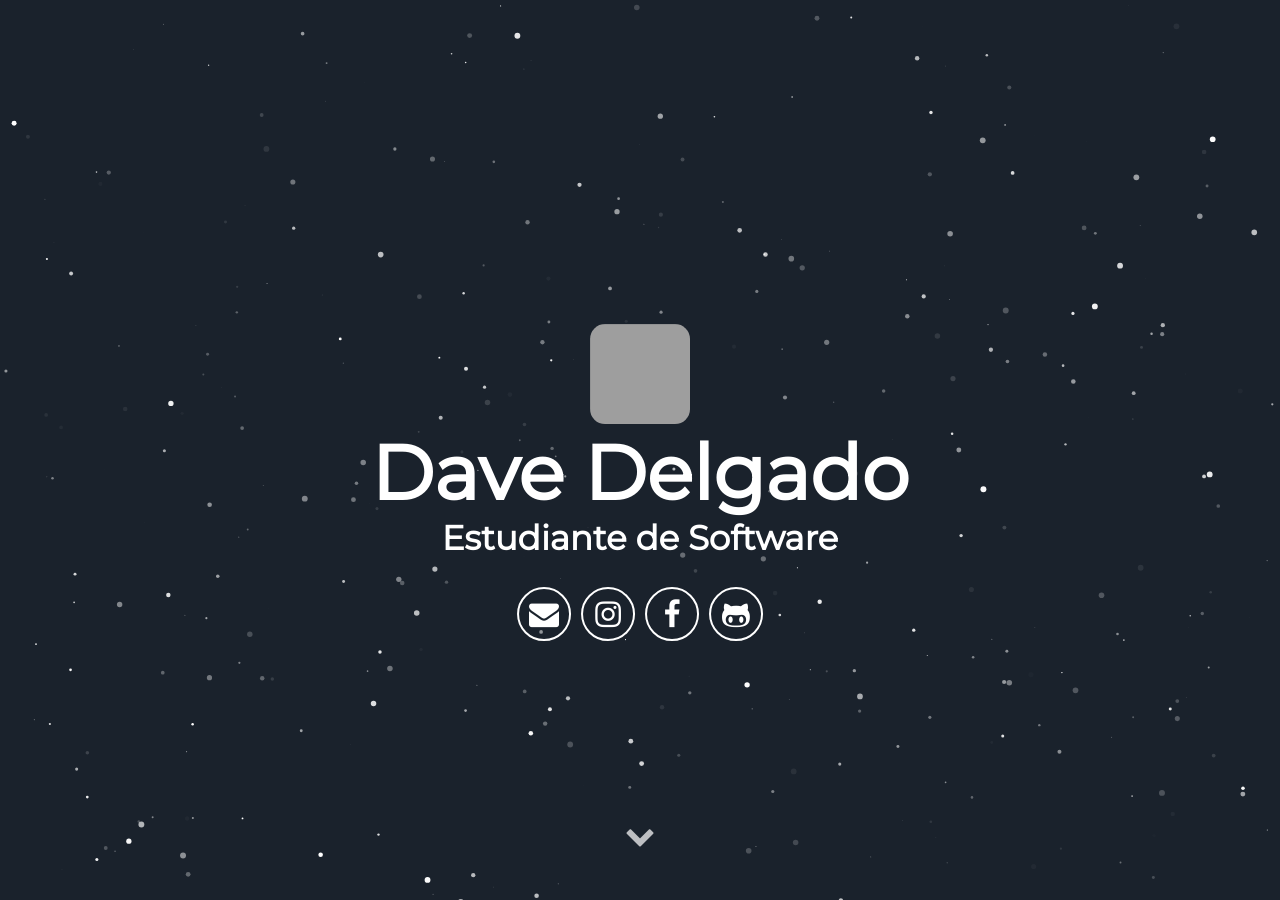
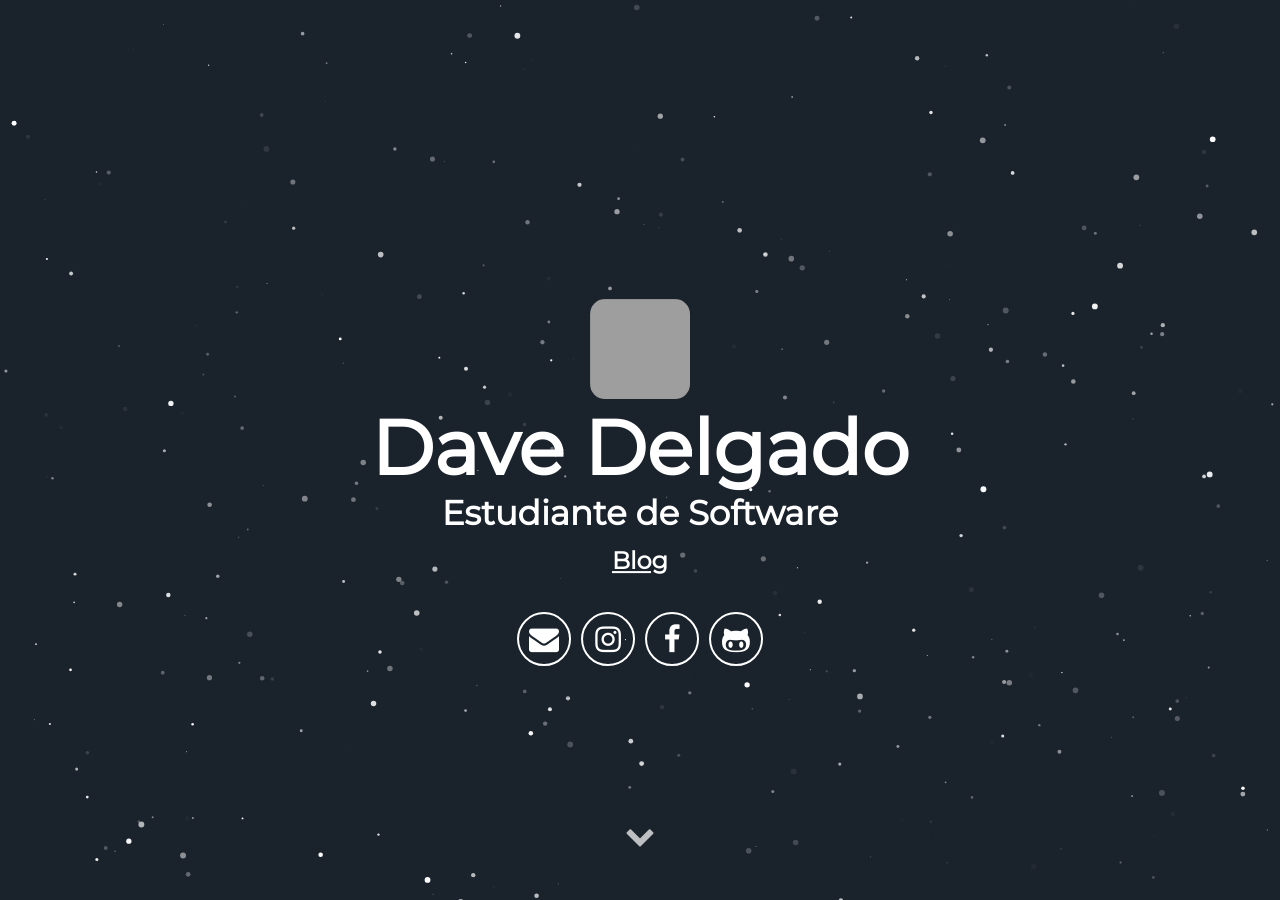
Before and after one commit to DaveNPlay/index, a Jekyll site: the page built from index.html, in a window 1280 px wide and 900 px high. Built offline with Jekyll 4.4.1, drawn with Linux system fonts in a browser that asks for light colours; some web fonts are replaced; grey boxes are pictures that could not be loaded.

Commit message:
Update header.html

```diff
--- a/_includes/header.html
+++ b/_includes/header.html
@@ -4,9 +4,13 @@
           <center><img style="border-radius: 15px;width: 100px;-webkit-user-select: none;margin: auto;cursor: zoom-in;height: 100px;" src="https://avatars3.githubusercontent.com/u/27095315?s=400&u=aa48854aa5f24478dfb1e276f4a2b95653a91a5c&v=4" width="100" height="100"></center>
         <span class="site-title">{{ site.username }}</span>
         <span class="site-description">{{ site.user_title }}</span>
+          <a href="https://github.com/murraco" style="
+    font-size: x-large;
+    color: white;
+">Blog</a>
       </h1>
       <div class="header-icons">
-        <a aria-label="GO TO BLOG" href="/blog/"><i class="icon fa fa-envelope"></i></a>
+        <a aria-label="My Mail" href="mailto:dave.delgadog@hotmail.com"><i class="icon fa fa-envelope"></i></a>
         <a aria-label="My Instagram" target="_blank" href="https://www.instagram.com/dave_sdelgado/"><i class="icon fa fa-instagram" aria-hidden="true"></i></a>
         <a aria-label="My Facebook" target="_blank" href="https://www.facebook.com/DaveSDNPlay"><i class="icon fa fa-facebook" aria-hidden="true"></i></a>
         <a aria-label="My Github" target="_blank" href="https://github.com/DaveNPlay"><i class="icon fa fa-github-alt" aria-hidden="true"></i></a>
```
